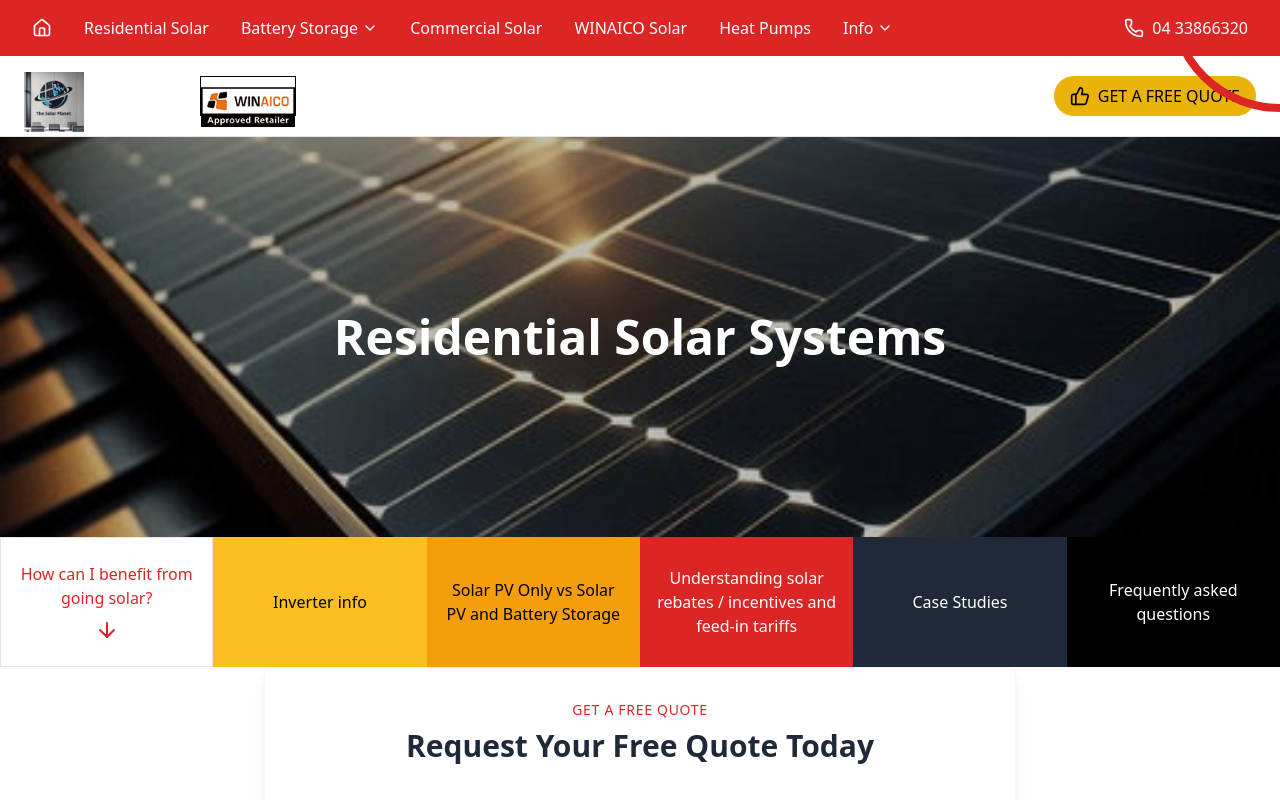
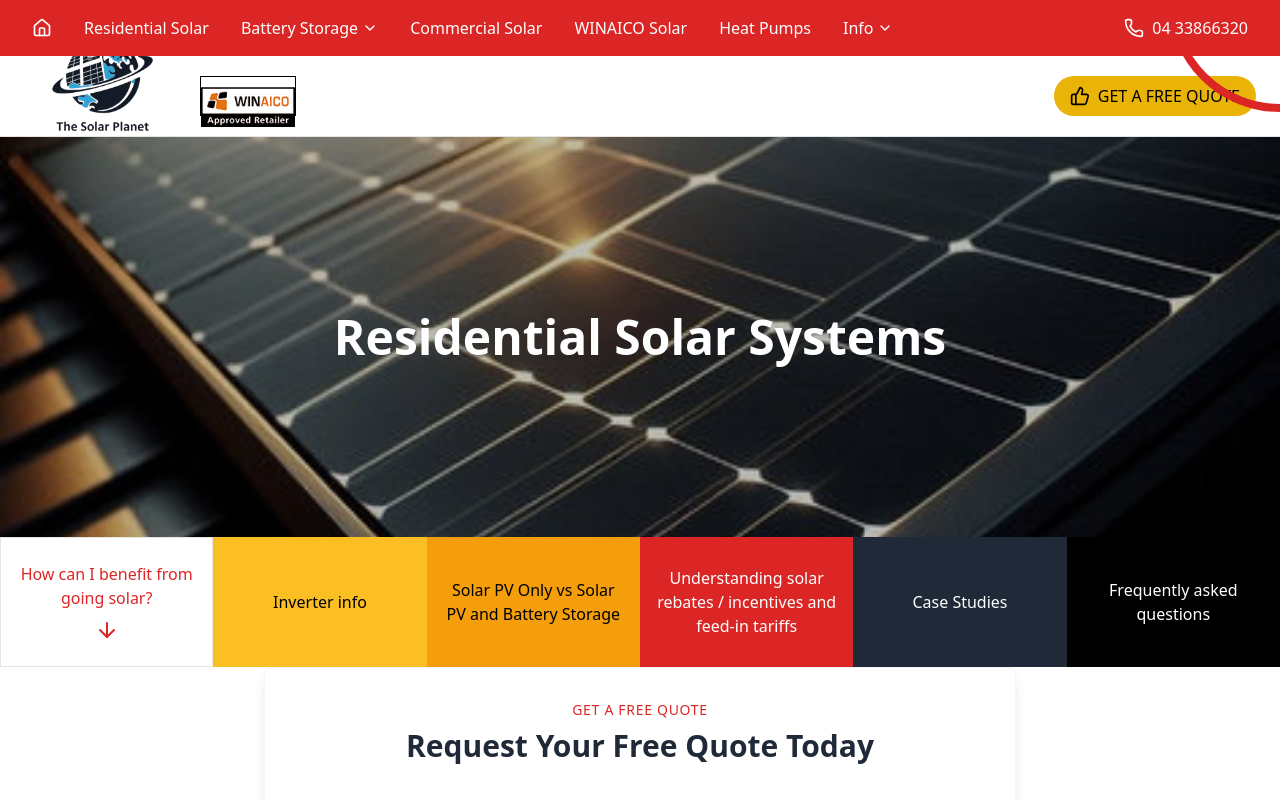
Before and after one commit to FaaizAhmed2004/SolarPlanet, a Next.js app in the folder Frontend/Nextjs-BoilerPlate/: page /ResidentialSolar in a window 1280 px wide. Shown: the top 800 px of the page. Built offline with nearby package versions, Linux system fonts and the light colour scheme.

Commit message:
logo addition

```diff
--- a/Frontend/Nextjs-BoilerPlate/src/app/ResidentialSolar/page.tsx
+++ b/Frontend/Nextjs-BoilerPlate/src/app/ResidentialSolar/page.tsx
@@ -22,12 +22,12 @@ export default function Residentialsolar() {
       {/* Header */}
       <header className="bg-white py-4 px-6 flex justify-between items-center border-b">
         <div className="flex items-center gap-4">
-          <div className="relative h-12 w-40">
+          <div className="flex items-center justify-center h-12 w-40">
             <Image
-              src="/images/solarplanet_logo.jpg"
+              src="/images/solarplanetlogo.png"
               alt=" Solar Solutions Australia"
-              width={60}
-              height={20}
+              width={160}
+              height={10}
               className="object-contain"
             />
           </div>
--- a/Frontend/Nextjs-BoilerPlate/src/app/commercialsolar/page.tsx
+++ b/Frontend/Nextjs-BoilerPlate/src/app/commercialsolar/page.tsx
@@ -20,12 +20,12 @@ export default function CommercialSolar  () {
       {/* Header */}
       <header className="bg-white py-4 px-6 flex justify-between items-center border-b">
         <div className="flex items-center gap-4">
-          <div className="relative h-12 w-40">
+          <div className="flex items-center justify-center h-12 w-40">
             <Image
-              src=""
+              src="/images/solarplanetlogo.png"
               alt="Commercial Solar Solutions"
               width={160}
-              height={48}
+              height={10}
               className="object-contain"
             />
           </div>
--- a/Frontend/Nextjs-BoilerPlate/src/components/MainHeroSec/Herosection.tsx
+++ b/Frontend/Nextjs-BoilerPlate/src/components/MainHeroSec/Herosection.tsx
@@ -48,7 +48,7 @@ export default function MainHero() {
 
         {/* Logo and Badge */}
         <div className="absolute top-6 left-6 md:top-8 md:left-8 flex items-center space-x-4">
-          <Image src="/images/solarplanet_logo.jpg" alt="logo" width={120} height={50} className="object-contain" />
+          <Image src="/images/solarplanetlogo.png" alt="logo" width={120} height={50} className="object-contain" />
           <Image src="/images/Winiaco.png" alt="WINAICO Approved Retailer" width={120} height={50} className="object-contain" />
         </div>
 
```
Also changed, not shown: Frontend/Nextjs-BoilerPlate/public/images/solarplanetlogo.png (added), 1 other file (tests, documents, lock files or other folders).
